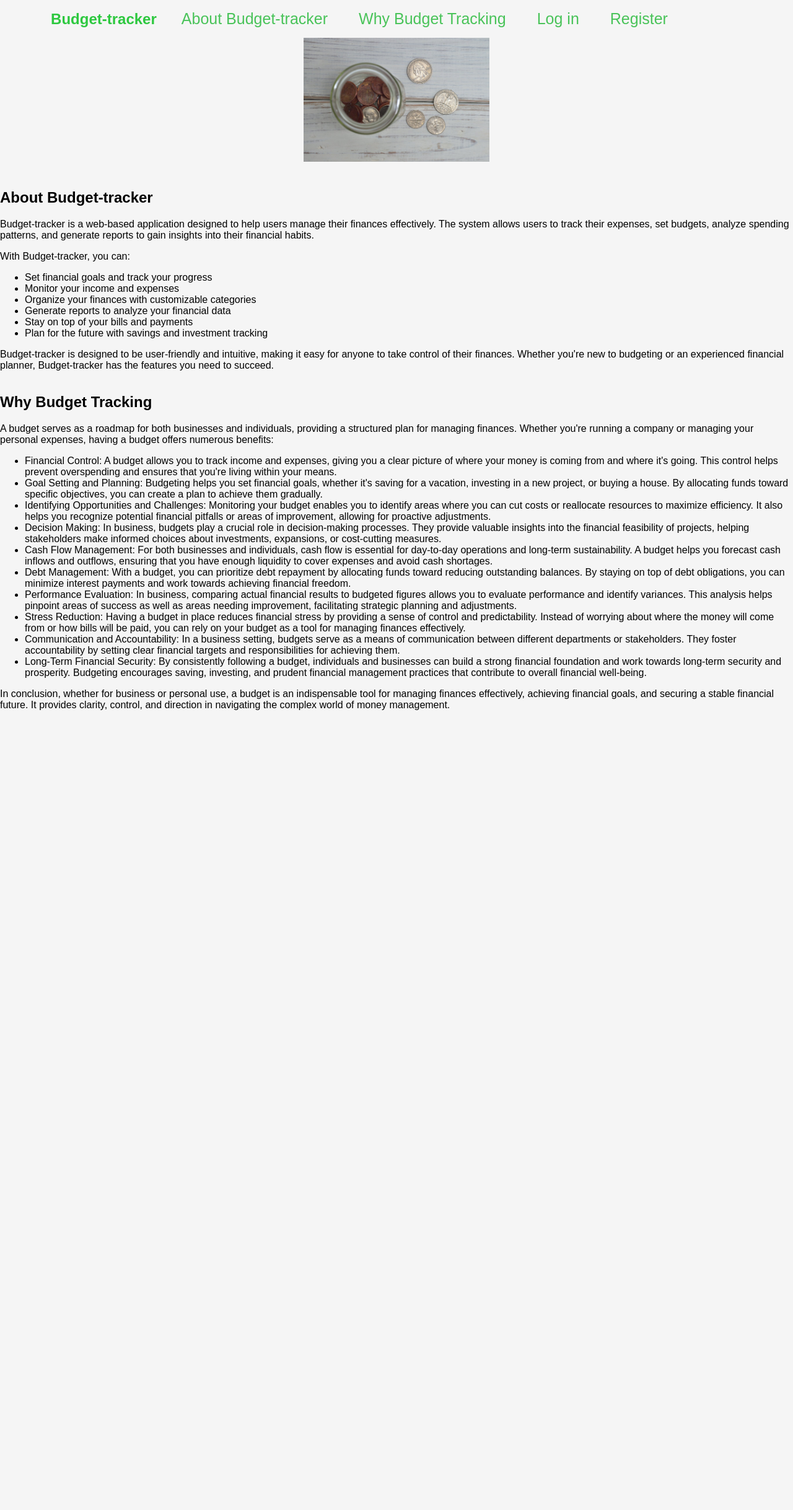
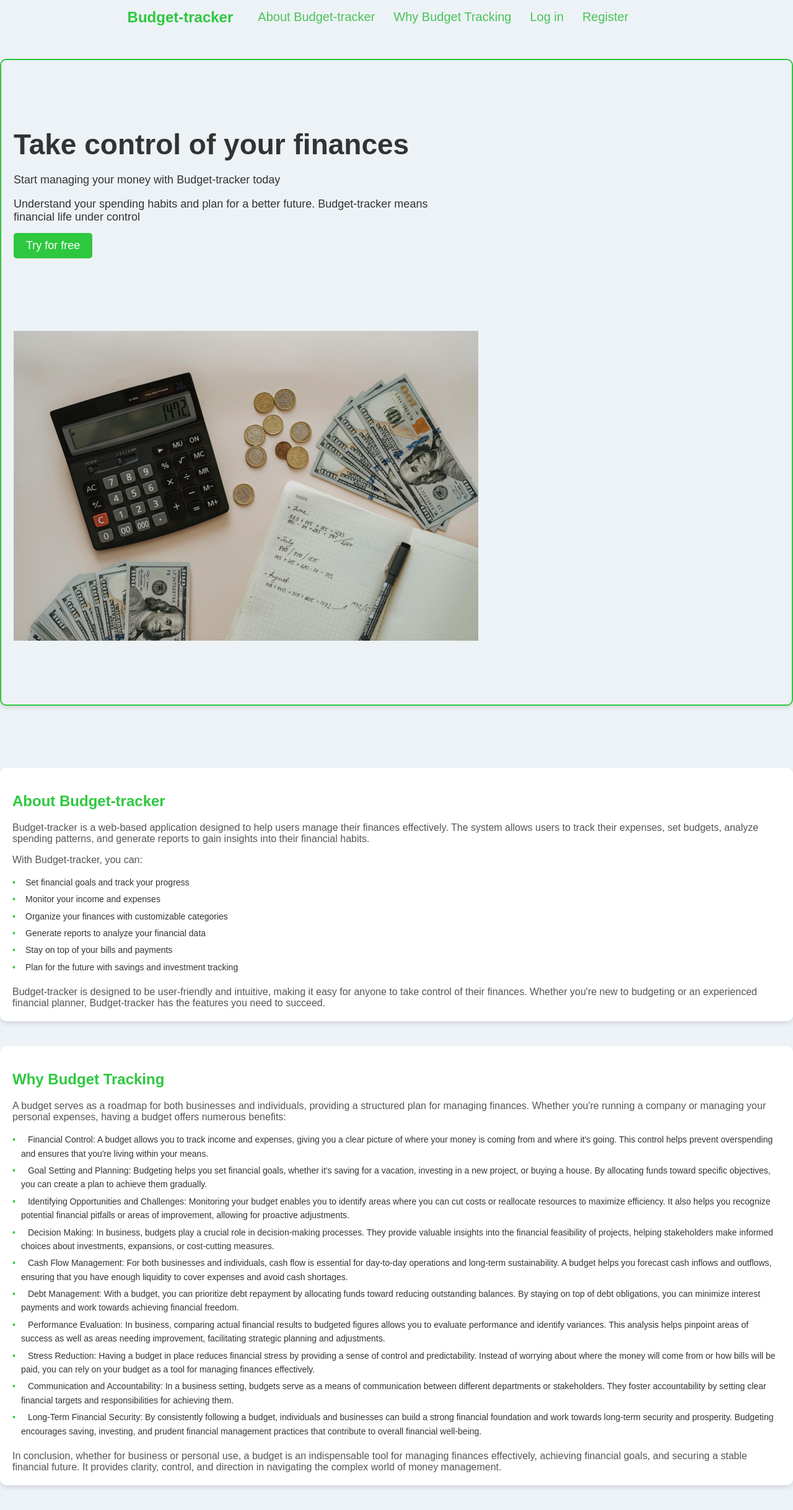
Before and after one commit to kihuni/Budget-Management-System, a Django app: page / in a window 1280 px wide. Shown: the whole page at 62% size. Before the commit the page ends 1146 px from the top, so only its background shows below. Run offline with Django 5.2, Linux system fonts and the light colour scheme.

Commit message:
added css changes

```diff
--- a/budget_system/budgetSystem/static/budgetSystem/register.css
+++ b/budget_system/budgetSystem/static/budgetSystem/register.css
@@ -1,27 +1,15 @@
+
+body {
+    font-family: Arial, sans-serif;
+    margin: 0;
+    padding: 0;
+    background-color: #edf2f6;
+}
 .container {
     display: flex;
     flex-direction: column;
     align-items: center;
 }
-
-.img {
-    margin-bottom: 20px; /* Add space between image and content */
-}
-
-.img img {
-    height: 200px; /* Adjust the height of the image */
-}
-
-/* Your existing CSS styles */
-body {
-    font-family: Arial, sans-serif;
-    margin: 0;
-    padding: 0;
-    background-color: #f5f5f5;
-}
-
-/* Other existing styles... */
-
 
 header {
     color: #2dc83f;
@@ -29,10 +17,23 @@ header {
     display: flex;
     justify-content: space-between;
     align-items: center;
+    margin-bottom: 40px; /* Reduced margin for header */
+}
+.animated-header {
+    animation: slideIn 2s ease forwards;
+}
+
+/* Keyframes for header animation */
+@keyframes slideIn {
+    0% { transform: translateY(-50px); opacity: 0; }
+    100% { transform: translateY(0); opacity: 1; }
 }
 
 .logo h2 {
     margin: 0;
+    margin-left: 20px;
+    font-size: 24px; /* Increased font size for logo */
+    color: #2dc83f; /* Matched color to header */
 }
 
 nav ul {
@@ -42,8 +43,8 @@ nav ul {
 }
 
 nav ul li {
-    margin-right: 50px;
-    font-size: 25px;
+    margin-right: 30px; /* Slightly reduced margin between nav items */
+    font-size: 20px; /* Slightly reduced font size for nav items */
 }
 
 nav ul li a {
@@ -54,56 +55,125 @@ nav ul li a {
 
 nav ul li a:hover {
     color: #7ED957;
-    transform: translateY(-40px);
+    transform: translateY(-10px); /* Reduced transform on hover */
 }
 
-.animated-header {
-    animation: slideIn 2s ease forwards;
+.mini-container {
+    display: flex;
+    justify-content: space-between; /* Spread the items horizontally */
+    align-items: center;
+    flex-wrap: wrap; /* Allow items to wrap to the next line if needed */
+    border: 2px solid #2dc83f; /* Updated border color */
+    border-radius: 10px; /* Added border-radius for rounded corners */
+    padding: 20px; /* Added padding for better spacing */
+    box-shadow: 0 4px 6px rgba(0, 0, 0, 0.1); /* Added box-shadow for depth */
+    margin-bottom: 100px;
+    height: 1000px;
 }
 
-/* Keyframes for header animation */
-@keyframes slideIn {
-    0% { transform: translateY(-50px); opacity: 0; }
-    100% { transform: translateY(0); opacity: 1; }
+.mini-content {
+    max-width: 700px; /* Limit the width of the content */
+    margin-right: 50px; /* Adjusted space between content and image */
+    color: #333; /* Updated text color */
 }
 
-.form-container {
-    max-width: 400px;
-    margin: 20px auto;
-    background-color: #fff;
-    padding: 20px;
-    border-radius: 5px;
-    box-shadow: 0 0 10px rgba(0, 0, 0, 0.1);
-    display: none;
+.mini-content h1 {
+    font-size: 46px; /* Increased font size for header */
+    margin-bottom: 20px; /* Added margin below header */
 }
 
-.form-container h2 {
-    margin-top: 0;
+.mini-content p {
+    font-size: 18px; /* Increased font size for paragraphs */
+    margin-bottom: 15px; /* Added margin below paragraphs */
 }
 
-.form-container form {
-    display: flex;
-    flex-direction: column;
+.mini-content button {
+    padding: 10px 20px; /* Added padding to button */
+    font-size: 18px; /* Increased font size for button */
+    background-color: #2dc83f; /* Updated background color */
+    color: #fff; /* Updated text color */
+    border: none; /* Removed button border */
+    border-radius: 5px; /* Added border-radius for rounded corners */
+    cursor: pointer; /* Added cursor pointer */
+    transition: background-color 0.3s; /* Added transition for hover effect */
 }
 
-.form-container form input[type="text"],
-.form-container form input[type="password"],
-.form-container form button {
-    margin-bottom: 10px;
-    padding: 10px;
-    border: 1px solid #ccc;
-    border-radius: 3px;
-    font-size: 16px;
+.mini-content button:hover {
+    background-color: #49c359; /* Updated background color on hover */
 }
 
-.form-container form button {
-    background-color: #4da648;
-    color: #fff;
-    border: none;
-    cursor: pointer;
-    transition: background-color 0.3s ease;
+.img {
+    margin-bottom: 20px; /* Add space between image and content */
+    border-radius: 2px;
 }
 
-.form-container form button:hover {
-    background-color: #555;
+.img img {
+    height: 500px; /* Adjust the height of the image */
 }
+
+
+#about, #budget {
+    background-color: #fff; /* Added background color */
+    border-radius: 10px; /* Added border-radius for rounded corners */
+    padding: 20px; /* Added padding for better spacing */
+    margin-bottom: 40px; /* Added margin bottom for space between sections */
+    box-shadow: 0 4px 6px rgba(0, 0, 0, 0.1); /* Added box-shadow for depth */
+}
+
+#about h2, #budget h2 {
+    color: #2dc83f; /* Updated heading color */
+}
+
+#about p, #budget p {
+    font-size: 16px; /* Updated font size for paragraphs */
+    color: #555; /* Updated text color */
+    margin-bottom: 15px; /* Added margin bottom for paragraphs */
+}
+
+#about ul, #budget ul {
+    list-style: none; /* Removed default list styles */
+    padding-left: 0; /* Removed default list padding */
+}
+
+#about ul li, #budget ul li {
+    font-size: 14px; /* Updated font size for list items */
+    color: #333; /* Updated text color */
+    margin-bottom: 5px; /* Added margin bottom for list items */
+}
+
+#about ul li::before, #budget ul li::before {
+    content: '\2022'; /* Added bullet point for list items */
+    color: #2dc83f; /* Updated bullet color */
+    display: inline-block; /* Ensured bullet is inline with text */
+    width: 1em; /* Adjusted width for spacing */
+    margin-left: -1em; /* Adjusted margin for spacing */
+}
+
+#about ul li, #budget ul li {
+    padding-left: 1em; /* Added padding left for spacing */
+}
+
+#about ul li:last-child, #budget ul li:last-child {
+    margin-bottom: 0; /* Removed margin bottom for last list item */
+}
+
+#about ul li, #budget ul li {
+    line-height: 1.6; /* Increased line height for better readability */
+}
+
+#about ul li::before, #budget ul li::before {
+    margin-right: 0.5em; /* Added margin right for spacing */
+}
+
+#about h2, #budget h2 {
+    font-size: 24px; /* Increased font size for headings */
+    margin-bottom: 20px; /* Added margin bottom for headings */
+}
+
+#about ul, #budget ul {
+    margin-bottom: 20px; /* Added margin bottom for lists */
+}
+
+#about p:last-child, #budget p:last-child {
+    margin-bottom: 0; /* Removed margin bottom for last paragraph */
+}
--- a/budget_system/budgetSystem/templates/budgetSystem/login.html
+++ b/budget_system/budgetSystem/templates/budgetSystem/login.html
@@ -1,8 +1,10 @@
 <!DOCTYPE html>
 <html lang="en">
 <head>
+    {% load static %}
     <meta charset="UTF-8">
     <meta name="viewport" content="width=device-width, initial-scale=1.0">
+    <link rel="stylesheet" type="text/css" href="{% static 'budgetSystem/login.css' %}">
     <title>Login</title>
 </head>
 <body>
--- a/budget_system/budgetSystem/templates/budgetSystem/register.html
+++ b/budget_system/budgetSystem/templates/budgetSystem/register.html
@@ -22,9 +22,18 @@
             </nav>
         </header>
     <div class="container">
-        <div class="img">
-            <img src="{% static 'budgetSystem/images/budget.jpg' %}" alt="budget">
+        <div class="mini-container">
+            <div class="mini-content">
+                <h1>Take control of your finances</h1>
+                <p>Start managing your money with Budget-tracker today</p>
+                <p>Understand your spending habits and plan for a better future. Budget-tracker means financial life under control</p>
+                <button id="register-btn">Try for free</button>
+            </div>
+            <div class="img">
+                <img src="{% static 'budgetSystem/images/budget1.jpg' %}" alt="budget">
+            </div>
         </div>
+
         <div id="about">
             <h2>About Budget-tracker</h2>
             <p>
--- a/budget_system/budgetSystem/templates/budgetSystem/user-register.html
+++ b/budget_system/budgetSystem/templates/budgetSystem/user-register.html
@@ -1,8 +1,10 @@
 <!DOCTYPE html>
 <html lang="en">
 <head>
+  {% load static %}
   <meta charset="UTF-8">
   <meta name="viewport" content="width=device-width, initial-scale=1.0">
+  <link rel="stylesheet" type="text/css" href="{% static 'budgetSystem/register.css' %}">
   <title>User register</title>
 </head>
 <body>
--- a/budget_system/budgetSystem/views.py
+++ b/budget_system/budgetSystem/views.py
@@ -27,15 +27,7 @@ def user_login(request):
             user = authenticate(username=username, password=password)
             if user is not None:
                 login(request, user)
-                print("User logged in successfully")
                 return redirect('dashboard')
-
-            else:
-                print("Invalid username or password")  # Print a message for invalid credentials
-                # Optionally, you can pass an error message to the form for display
-                form.add_error(None, "Invalid username or password")
-        else:
-            print("Form is not valid")  # Print a message if the form is not valid
     else:
         form = AuthenticationForm()
         print("Rendering login page")
@@ -51,11 +43,8 @@ def user_register(request):
         if form.is_valid():
             form.save()
             return redirect('login')
-        else:
-            print("Form is not valid")
     else:
         form = UserCreationForm()
-        print("Rendering registration page")
     return render(request, 'budgetSystem/user-register.html', {'login_form': AuthenticationForm(), 'register_form': form})
 
 @login_required
```
Also changed, not shown: budget_system/budgetSystem/static/budgetSystem/login.css (added, +40 -0 lines), budget_system/budgetSystem/static/budgetSystem/user-register.css (added, +40 -0 lines), budget_system/budgetSystem/static/budgetSystem/images/budget1.jpg (added).
